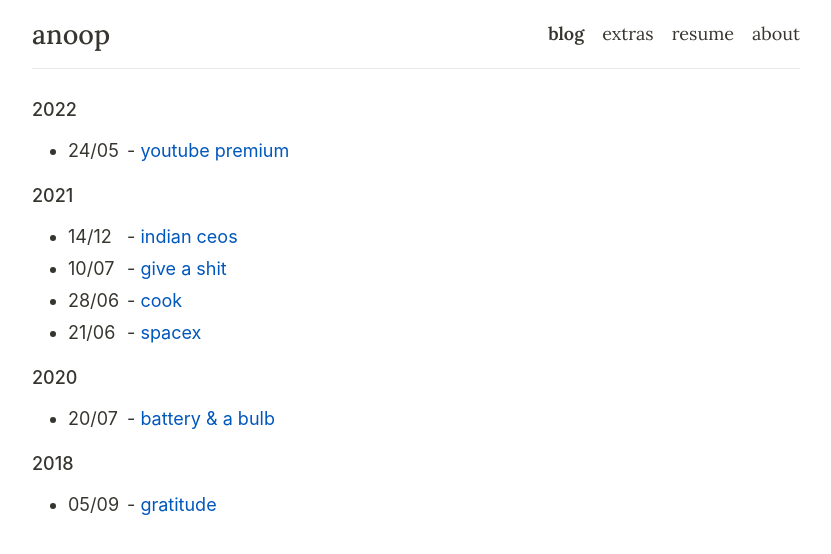
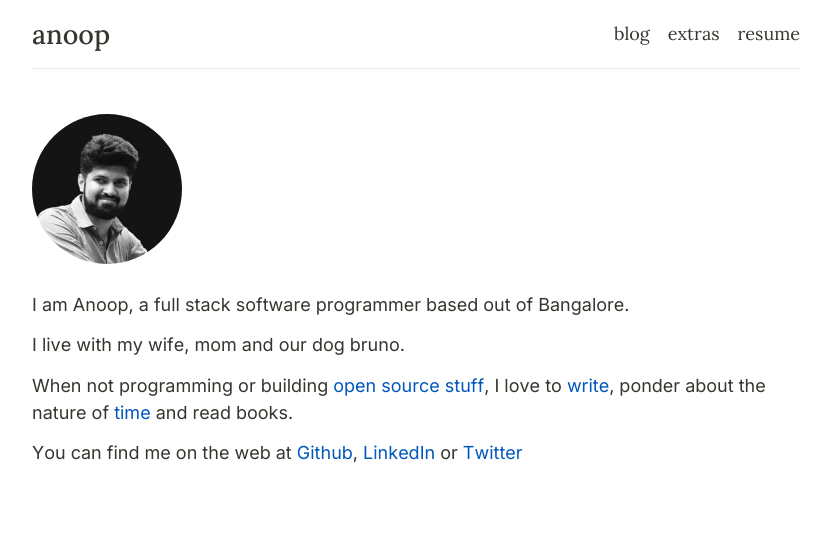
Before and after one commit to helloanoop/helloanoop.com, a Next.js app: page / in a window 1280 px wide. Shown: the top 554 px of the page, without its empty margins (224-1055 px from the left). Built offline with nearby package versions, Linux system fonts and the light colour scheme.

Commit message:
feat: make about oage as the main page, use Inter font

```diff
--- a/src/components/Header/index.js
+++ b/src/components/Header/index.js
@@ -25,8 +25,8 @@ const Header = () => {
             <a className="font-medium anoop">anoop</a>
           </Link>
           <nav className='flex flex-grow justify-end'>
-            <Link href="/">
-              <a className={getClassName('')}>blog</a>
+            <Link href="/blog">
+              <a className={getClassName('blog')}>blog</a>
             </Link>
             {/* <Link href="/projects">
               <a className={getClassName('projects')}>projects</a>
@@ -37,9 +37,6 @@ const Header = () => {
             <Link href="/resume">
               <a className={getClassName('resume')}>resume</a>
             </Link>
-            <Link href="/about">
-              <a className={getClassName('about')}>about</a>
-            </Link>
           </nav>
         </header>
       </div>
--- a/src/pages/_document.js
+++ b/src/pages/_document.js
@@ -35,6 +35,7 @@ export default class MyDocument extends Document {
           <link rel="preconnect" href="https://fonts.googleapis.com"/>
           <link rel="preconnect" href="https://fonts.gstatic.com" crossOrigin/>
           <link href="https://fonts.googleapis.com/css2?family=Lora:wght@400;500;600;700&display=swap" rel="stylesheet"/>
+          <link href="https://fonts.googleapis.com/css2?family=Inter:wght@400;500;600;700&display=swap" rel="stylesheet"/>
           {process.env.NEXT_PUBLIC_GOOGLE_ANALYTICS && <script
             async
             src={`https://www.googletagmanager.com/gtag/js?id=${process.env.NEXT_PUBLIC_GOOGLE_ANALYTICS}`}
--- a/src/pages/about.js
+++ /dev/null
@@ -1,34 +0,0 @@
-import Head from 'next/head';
-import Link from 'next/link';
-import Header from 'components/Header';
-
-export default function Index() {
-  return (
-    <>
-      <Head>
-        <title>Anoop</title>
-        <meta name="description" />
-        <link rel="icon" href="/favicon.ico" />
-      </Head>
-
-      <Header />
-      <main className="page page-about">
-        <h4 className="text-xl font-bold">Hi there 👋</h4>
-
-        <div className="page-content">
-          <div className="profile-photo-section">
-            <img src="/images/anoop.jpg" width="120px" height="120px" className="profile-photo" alt="anoop"/>
-          </div>
-          <p>I am Anoop, a full stack software programmer based out of Bangalore.</p>
-
-          <p>I live with my wife, mom and our dog bruno.</p>
-
-          <p>I went to <a target="_blank" rel="noreferrer" href="https://www.google.com/maps/place/12.970699+77.747437/@12.970699,77.747437,18z">St Thomas School</a>, did pre-graduation at <a href="https://www.sjc.ac.in/" a rel="noreferrer" target="_blank">St Joesphs</a> and completed my graduation in Electronics and Communication at <a rel="noreferrer" href="https://www.cmrit.ac.in/">CMRIT</a></p>
-
-          <p>When not programming or building <a target="_blank" rel="noreferrer" href="https://byte42.net">open source stuff</a>, I love to <Link href="/">write</Link>, ponder about the nature of <Link href="/time">time</Link> and read books.</p>
-          <p>You can find me on the web at <a target="_blank" rel="noreferrer" href="https://github.com/anoopmd">Github</a>, <a target="_blank" rel="noreferrer" href="https://www.linkedin.com/in/anoop-m-d-868099100">LinkedIn</a> or <a target="_blank" rel="noreferrer" href="https://twitter.com/anoopcodes">Twitter</a></p>
-        </div>
-      </main>
-    </>
-  );
-};
--- /dev/null
+++ b/src/pages/blog.js
@@ -0,0 +1,50 @@
+import Head from 'next/head';
+import Link from 'next/link';
+import Header from 'components/Header';
+
+export default function BlogPage() {
+  const BlogLink = ({title, date, path}) => {
+    let link = `/blog${path}`;
+    return (
+      <li>
+        <span>{date} </span> - <Link href={link}>{title}</Link>
+      </li>
+    );
+  };
+
+  return (
+    <>
+      <Head>
+        <title>Anoop</title>
+        <meta name="description" />
+        <link rel="icon" href="/favicon.ico" />
+      </Head>
+
+      <Header />
+      <main className="page page-blog">
+        <h4 className="font-medium">2022</h4>
+        <ul className='blog-list'>
+          <BlogLink title="youtube premium" path="/youtube-premium" date="24/05"/>
+        </ul>
+
+        <h4 className="font-medium mt-4">2021</h4>
+        <ul className='blog-list'>
+          <BlogLink title="indian ceos" path="/indian-ceos" date="14/12"/>
+          <BlogLink title="give a shit" path="/give-a-shit" date="10/07"/>
+          <BlogLink title="cook" path="/cook" date="28/06"/>
+          <BlogLink title="spacex" path="/spacex" date="21/06"/>
+        </ul>
+
+        <h4 className="font-medium mt-4">2020</h4>
+        <ul className='blog-list'>
+          <BlogLink title="battery & a bulb" path="/battery-and-a-bulb" date="20/07"/>
+        </ul>
+
+        <h4 className="font-medium mt-4">2018</h4>
+        <ul className='blog-list'>
+          <BlogLink title="gratitude" path="/gratitude" date="05/09"/>
+        </ul>
+      </main>
+    </>
+  );
+};
--- a/src/pages/index.js
+++ b/src/pages/index.js
@@ -3,14 +3,6 @@ import Link from 'next/link';
 import Header from 'components/Header';
 
 export default function Index() {
-  const BlogLink = ({title, date, path}) => {
-    let link = `/blog${path}`;
-    return (
-      <li>
-        <span>{date} </span> - <Link href={link}>{title}</Link>
-      </li>
-    );
-  };
   return (
     <>
       <Head>
@@ -21,30 +13,20 @@ export default function Index() {
 
       <Header />
       <main className="page page-home">
-        <h4 className="font-medium">2022</h4>
-        <ul className='blog-list'>
-          <BlogLink title="youtube premium" path="/youtube-premium" date="24/05"/>
-        </ul>
+        <div className="page-content">
+          <div className='flex'>
+            <div className="profile-photo-section text-center">
+              <img src="/images/anoop.jpg" width="150px" height="150px" className="profile-photo" alt="anoop"/>
+            </div>
+          </div>
+          <p>I am Anoop, a full stack software programmer based out of Bangalore.</p>
 
-        <h4 className="font-medium mt-4">2021</h4>
-        <ul className='blog-list'>
-          <BlogLink title="indian ceos" path="/indian-ceos" date="14/12"/>
-          <BlogLink title="give a shit" path="/give-a-shit" date="10/07"/>
-          <BlogLink title="cook" path="/cook" date="28/06"/>
-          <BlogLink title="spacex" path="/spacex" date="21/06"/>
-        </ul>
+          <p>I live with my wife, mom and our dog bruno.</p>
 
-        <h4 className="font-medium mt-4">2020</h4>
-        <ul className='blog-list'>
-          <BlogLink title="battery & a bulb" path="/battery-and-a-bulb" date="20/07"/>
-        </ul>
-
-        <h4 className="font-medium mt-4">2018</h4>
-        <ul className='blog-list'>
-          <BlogLink title="gratitude" path="/gratitude" date="05/09"/>
-        </ul>
+          <p>When not programming or building <a target="_blank" rel="noreferrer" href="https://byte42.net">open source stuff</a>, I love to <Link href="/">write</Link>, ponder about the nature of <Link href="/time">time</Link> and read books.</p>
+          <p>You can find me on the web at <a target="_blank" rel="noreferrer" href="https://github.com/anoopmd">Github</a>, <a target="_blank" rel="noreferrer" href="https://www.linkedin.com/in/anoop-m-d-868099100">LinkedIn</a> or <a target="_blank" rel="noreferrer" href="https://twitter.com/anoopcodes">Twitter</a></p>
+        </div>
       </main>
-
       <footer>
       </footer>
     </>
--- a/src/styles/globals.css
+++ b/src/styles/globals.css
@@ -8,8 +8,12 @@ body {
   margin: 0;
   width: 100%;
   color: rgb(55, 53, 47);
-  font-family: ui-sans-serif, -apple-system, BlinkMacSystemFont, "Segoe UI", Helvetica, "Apple Color Emoji", Arial, sans-serif, "Segoe UI Emoji", "Segoe UI Symbol";
+  font-family: Inter, sans-serif;
   font-size: 1.125rem;
+
+  font-kerning: none;
+  text-rendering: optimizeSpeed;
+  letter-spacing: normal;
 }
 
 body {
--- a/src/styles/page.scss
+++ b/src/styles/page.scss
@@ -32,24 +32,12 @@
 
 // Home page
 .page-home {
-  ul.blog-list {
-    list-style: disc;
-    padding-left: 2rem;
-    padding-top: 0.5rem;
+  div.profile-photo-section {
+    margin-top: 1rem;
+    margin-bottom: 1.5rem;
 
-    li {
-      margin-top: 5px;
-      span {
-        display: inline-block;
-        min-width: 3rem;
-      }
-      a {
-        color: rgb(0, 87, 188);
-
-        &:hover {
-          text-decoration: underline;
-        }
-      }
+    img.profile-photo {
+      border-radius: 50%;
     }
   }
 }
@@ -79,14 +67,26 @@
   }
 }
 
-// About Page
-.page.page-about {
-  div.profile-photo-section {
-    margin-top: 1rem;
-    margin-bottom: 1.5rem;
+// Blog Page
+.page.page-blog {
+  ul.blog-list {
+    list-style: disc;
+    padding-left: 2rem;
+    padding-top: 0.5rem;
 
-    img.profile-photo {
-      border-radius: 50%;
+    li {
+      margin-top: 5px;
+      span {
+        display: inline-block;
+        min-width: 3rem;
+      }
+      a {
+        color: rgb(0, 87, 188);
+
+        &:hover {
+          text-decoration: underline;
+        }
+      }
     }
   }
 }
```
